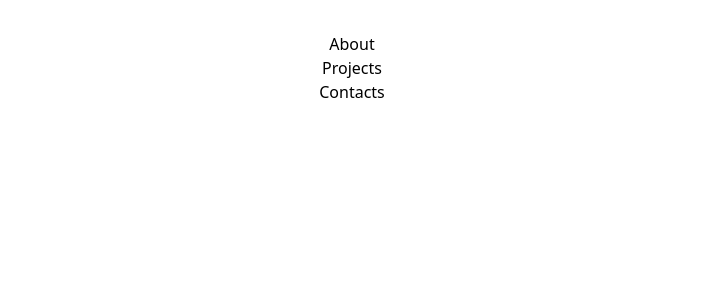
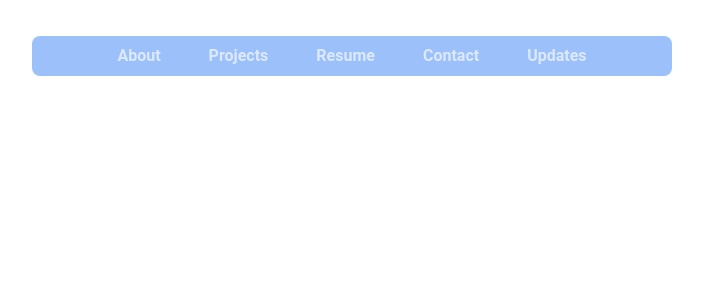
Before and after one commit to alexander-zhong/alexander-zhong.github.io, a React (Vite) app in the folder alexander-zhong/: page / in a window 1280 px wide. Shown: the top 300 px of the page, without its empty margins (288-991 px from the left). Built offline with nearby package versions, Linux system fonts and the light colour scheme.

Commit message:
Horrendous attempt in styling the navbar

```diff
--- a/alexander-zhong/src/components/Nav.tsx
+++ b/alexander-zhong/src/components/Nav.tsx
@@ -2,14 +2,14 @@ import { Link } from "react-scroll";
 
 function Nav() {
   const scrollTime = 300;
-  const sections = ["About", "Projects", "Contacts"];
+  const sections = ["About", "Projects", "Resume", "Contact", "Updates"];
 
   return (
     <>
-      <nav>
-        <ul>
+      <nav className="bg-blue-500 bg-opacity-50 p-2 rounded-lg mx-auto max-w-screen-sm mt-1">
+        <ul className="flex justify-center">
           {sections.map((section: string) => (
-            <li>
+            <li className="mx-6 text-white font-bold opacity-65 font-sans hover:opacity-100">
               <Link
                 to={section.toLowerCase()}
                 smooth={true}
--- a/alexander-zhong/tailwind.config.js
+++ b/alexander-zhong/tailwind.config.js
@@ -2,7 +2,13 @@
 export default {
   content: ["./index.html", "./src/**/*.{js,ts,jsx,tsx}"],
   theme: {
-    extend: {},
+    extend: {
+      fontFamily: {
+        sans: ["Roboto", "Helvetica", "Arial", "sans-serif"],
+        serif: ["Georgia", "Cambria", "Times New Roman", "serif"],
+        mono: ["Menlo", "Monaco", "Courier New", "monospace"],
+      },
+    },
   },
   plugins: [],
 };
```
